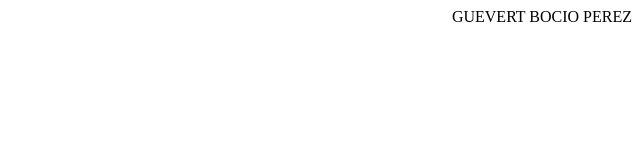
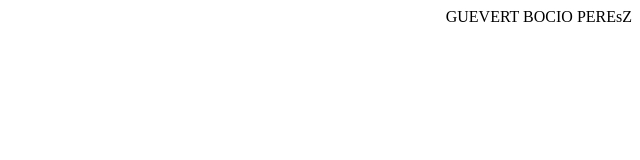
Before and after one commit to guevert/cv, a plain HTML site: page index.html in a window 1280 px wide. Shown: the full height of the page, 640-1280 px from the left. Drawn offline with Linux system fonts and the light colour scheme.

Commit message:
Update index.html

```diff
--- a/index.html
+++ b/index.html
@@ -20,7 +20,7 @@
 
         <div class="rigth-side">
     <div class="brand">
-        <div>GUEVERT BOCIO PEREZ</div>
+        <div>GUEVERT BOCIO PEREsZ</div>
     </div>
  </div>
     </div>
```
